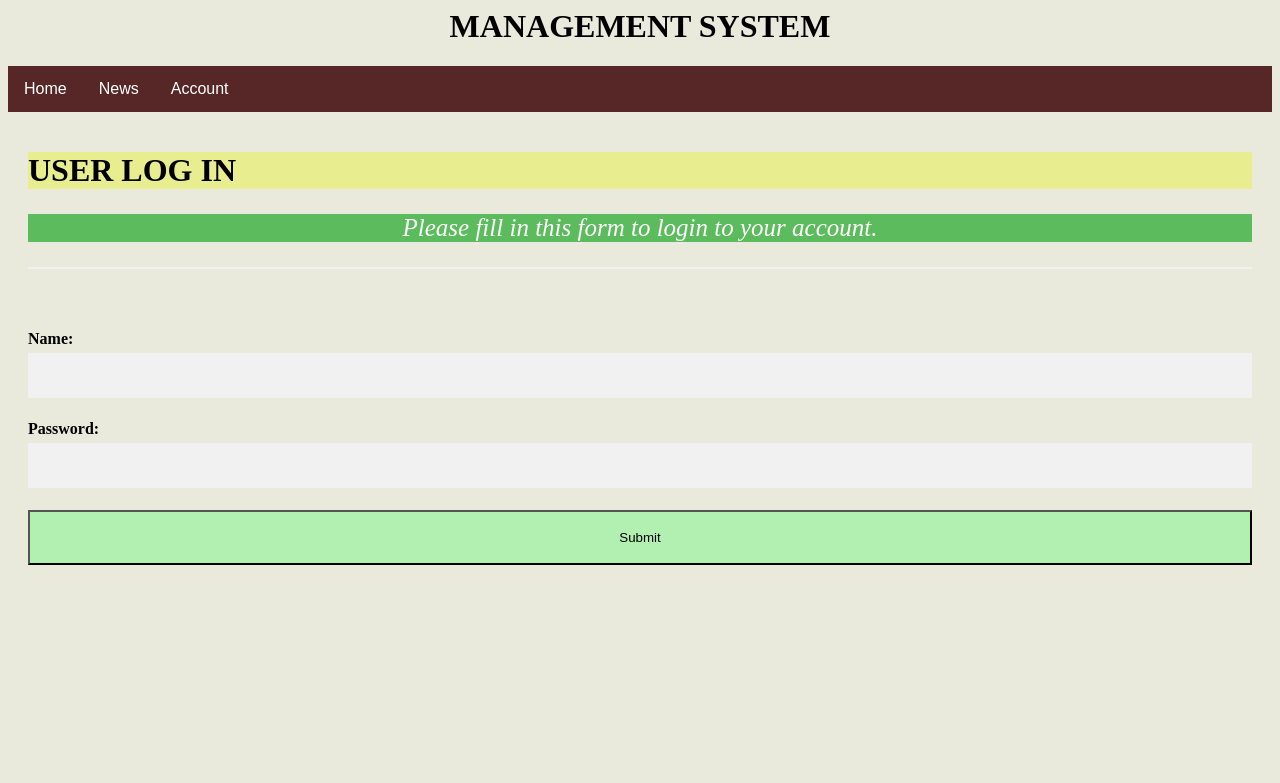
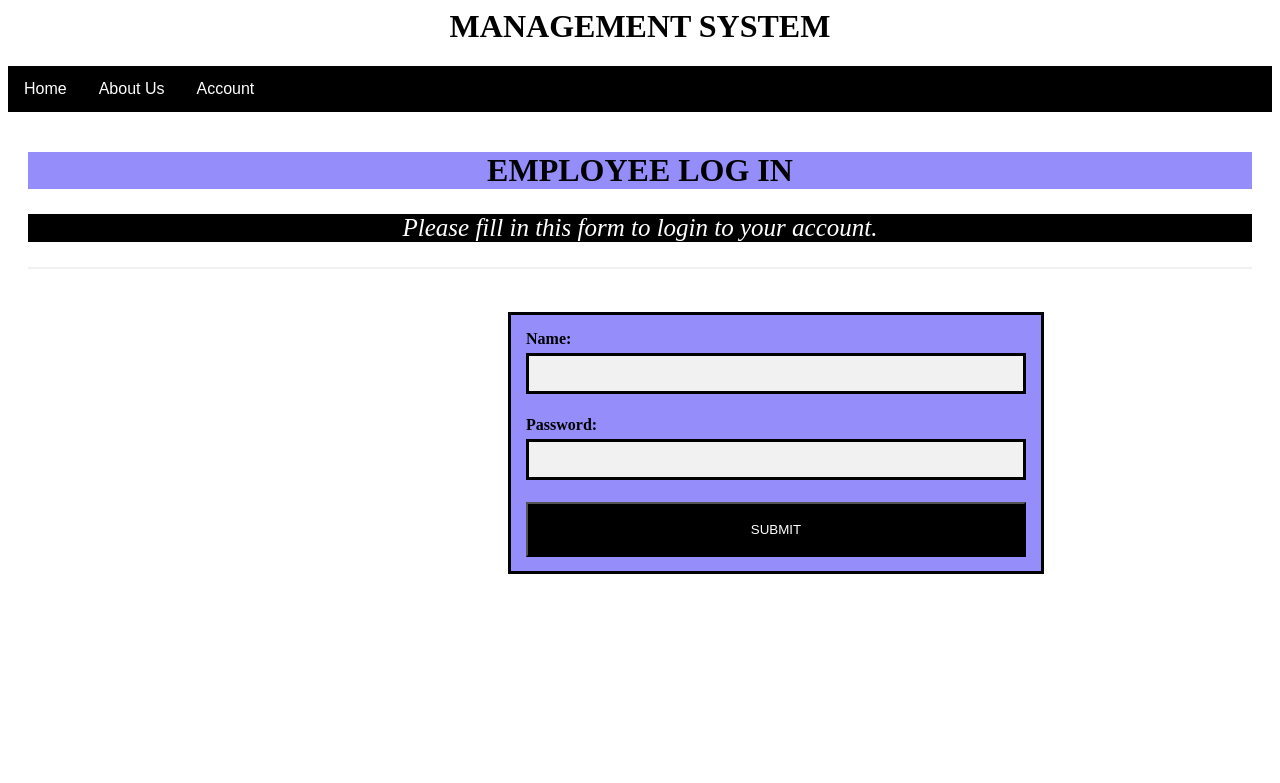
Before and after one commit to prachikaag/web-development-, a PHP site: page /login.php in a window 1280 px wide. Shown: the top 783 px of the page. Run offline with PHP 8.4, Linux system fonts and the light colour scheme.

Commit message:
Add files via upload

```diff
--- a/intern/login.php
+++ b/intern/login.php
@@ -3,10 +3,10 @@
 <style>
 input[type=text], input[type=password] {
   width: 100%;
-  padding: 15px;
+  border: 3px solid black;
+  padding: 10px;
   margin: 5px 0 22px 0;
   display: inline-block;
-  border: none;
   background: #f1f1f1;
 }
 
@@ -32,7 +32,7 @@ hr {
 
 .navbar {
   overflow: hidden;
-  background-color: #572727;
+  background-color: black;
   font-family: Arial, Helvetica, sans-serif;
 }
 
@@ -114,7 +114,7 @@ function validatefrm()
 </head>
 
 
-<body style="background-color:#e9eadb;">
+<body style="background-color:white;">
 
 <?php
 require('db.php');
@@ -150,13 +150,13 @@ MANAGEMENT SYSTEM</center>
 </font></h1>
 <div class="navbar">
   <a href="home.php">Home</a>
-  <a href="">News</a>
+  <a href="">About Us</a>
   <div class="dropdown">
   <button class="dropbtn" onclick="myFunction()">Account
     <i class="fa fa-caret-down"></i>
   </button>
   <div class="dropdown-content" id="myDropdown">
-    <a href="login.php">Login as client</a>
+    <a href="login.php">Login as employee</a>
     <a href="loginadmin.php">Login as admin</a>
   </div>
   </div>
@@ -180,15 +180,17 @@ window.onclick = function(e) {
 <br>
 
 <form name="f2" action="login.php" method="post" style="color:black; float:center; padding-right:20px; padding-left:20px;" >
-<h1  style=" background-color:#e9f04c85;">USER LOG IN</h1>
-    <p>Please fill in this form to login to your account.</p>
-    <hr><br><br>
+<h1  style=" background-color:#3528f685; text-align:center;">EMPLOYEE LOG IN</h1>
+     <p style=" background-color:black;">Please fill in this form to login to your account.</p>
+    <hr><br>
+<div style=" padding-right: 200px; padding-left: 480px;">
+<div style=" background-color:#3528f685;  border: 3px solid black; padding: 15px; width:500px; ">
+<b>Name:</b> <br><input type="text" name="name" >
+<br>
+<b>Password:<br>
+</b><input type="password" name="pass"><br>
 
-<b>Name:</b> <input type="text" name="name" >
-
-<b>Password:
-</b><input type="password" name="pass">
-
-<input type="submit" name="submit-btn" value="Submit" class="sub" onclick="return validatefrm()">
-</form></body>
+<input type="submit" name="submit-btn" value="SUBMIT" class="sub" onclick="return validatefrm()" style="width: 100%; background-color: black; color:white; "><Br><br><br></div>
+</form>
+</div></body>
 </html>
```
Also changed, not shown: intern/home.php (+6 -6 lines), intern/loginadmin.php (+18 -16 lines).
